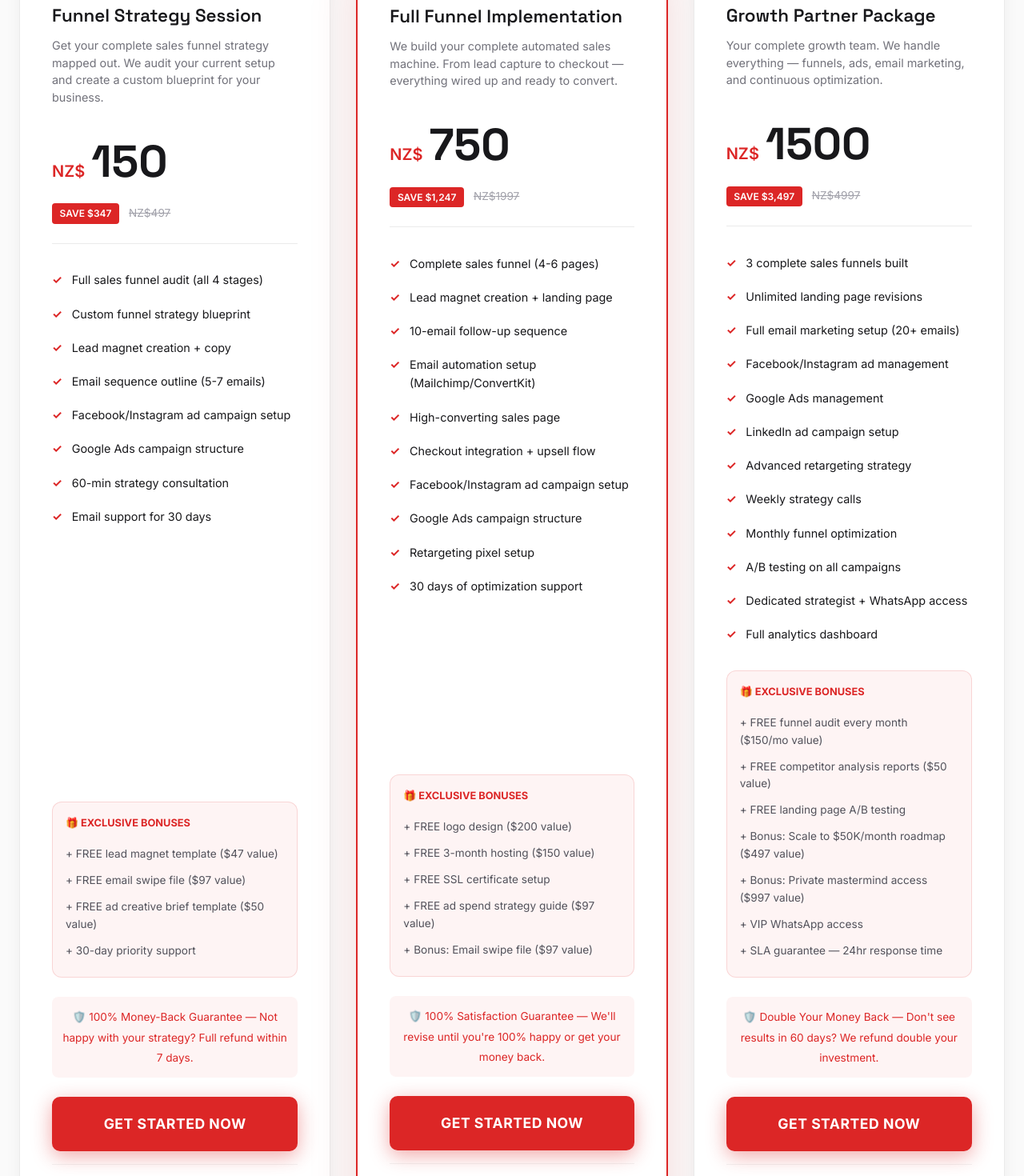
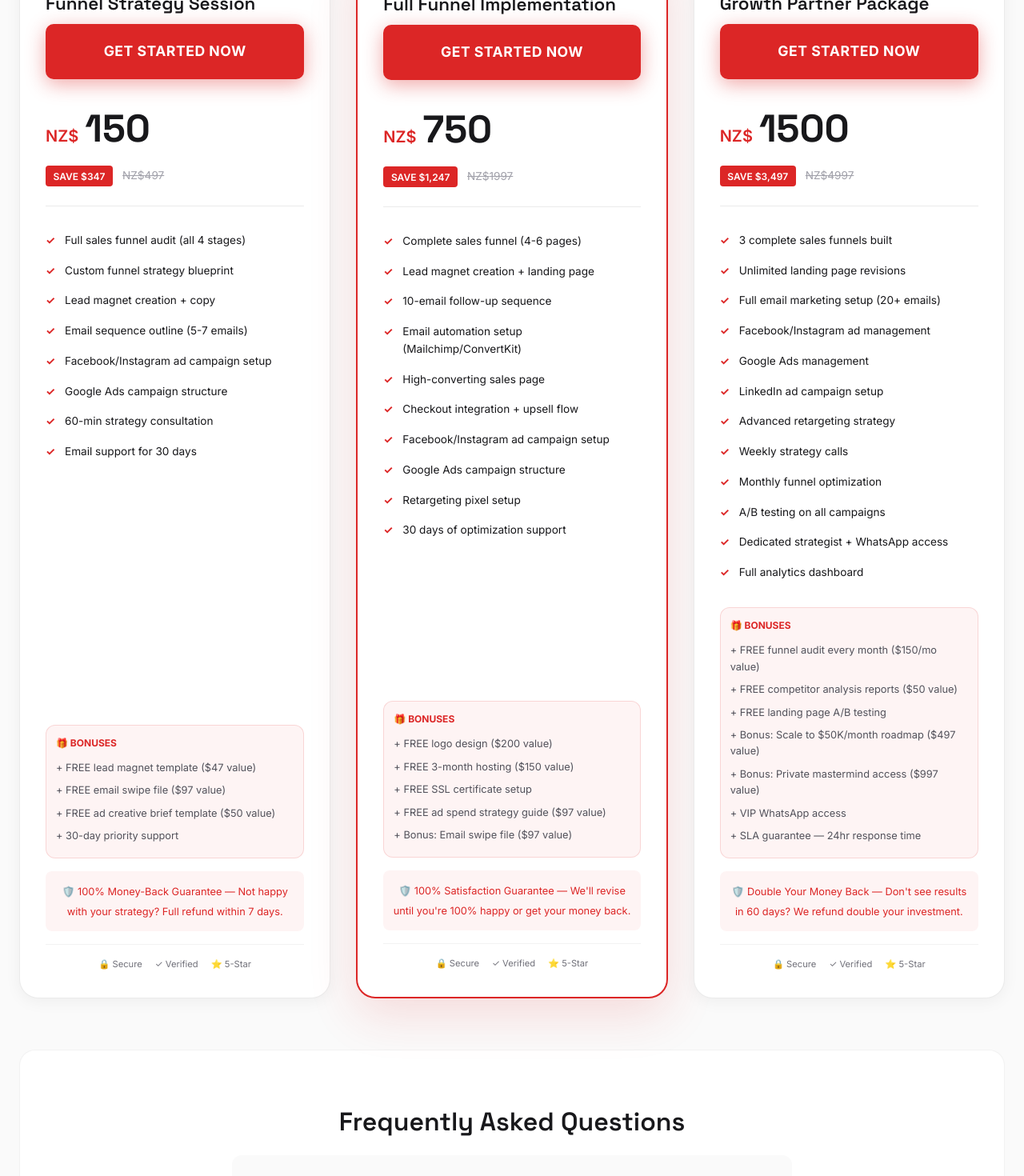
Before and after one commit to Alex1234569747/ascendant-strategy, a React (Vite) app: page /pricing in a window 1280 px wide. Shown: the part 520-1990 px from the top of the page at 80% size. Built offline with nearby package versions, Linux system fonts and the light colour scheme; the HTML template or start-up script is replaced by a standard one.

Commit message:
button at top of pricing

```diff
--- a/src/pages/Pricing.jsx
+++ b/src/pages/Pricing.jsx
@@ -133,7 +133,7 @@ export default function Pricing() {
               background: '#fff',
               border: service.recommended ? '2px solid #dc2626' : '1px solid rgba(0,0,0,0.08)',
               borderRadius: '24px',
-              padding: '2.5rem',
+              padding: '2rem',
               display: 'flex',
               flexDirection: 'column',
               position: 'relative',
@@ -175,19 +175,40 @@ export default function Pricing() {
                 {service.spotsLeft <= 2 ? '🚨 ' : ''}{service.spotsLeft} spots left
               </div>
 
-              <div style={{ marginBottom: '1.5rem' }}>
-                <span style={{ fontSize: '0.7rem', color: '#dc2626', textTransform: 'uppercase', letterSpacing: '0.1em', fontWeight: 600 }}>
-                  {service.tagline}
-                </span>
-                <h3 style={{ fontSize: '1.4rem', marginBottom: '0.5rem', fontFamily: 'Space Grotesk, sans-serif', fontWeight: 600 }}>{service.name}</h3>
-                <p style={{ color: '#71717a', fontSize: '0.9rem', lineHeight: 1.5 }}>{service.desc}</p>
-              </div>
+              <span style={{ fontSize: '0.7rem', color: '#dc2626', textTransform: 'uppercase', letterSpacing: '0.1em', fontWeight: 600 }}>
+                {service.tagline}
+              </span>
+              <h3 style={{ fontSize: '1.4rem', marginBottom: '0.5rem', fontFamily: 'Space Grotesk, sans-serif', fontWeight: 600 }}>{service.name}</h3>
 
-              {/* Pricing */}
+              {/* CTA Button at TOP - HUGE and OBVIOUS */}
+              <Link
+                to={`/payment?plan=${service.id}`}
+                style={{
+                  display: 'block',
+                  padding: '1.25rem',
+                  background: '#dc2626',
+                  border: 'none',
+                  color: '#fff',
+                  fontWeight: 700,
+                  fontSize: '1.1rem',
+                  textAlign: 'center',
+                  borderRadius: '10px',
+                  textDecoration: 'none',
+                  textTransform: 'uppercase',
+                  letterSpacing: '0.03em',
+                  transition: 'all 0.3s',
+                  boxShadow: '0 6px 25px rgba(220, 38, 38, 0.4)',
+                  marginBottom: '1.5rem'
+                }}
+              >
+                Get Started Now
+              </Link>
+
+              {/* Pricing - Right under the button */}
               <div style={{ marginBottom: '1.5rem', paddingBottom: '1.5rem', borderBottom: '1px solid rgba(0,0,0,0.08)' }}>
                 <div style={{ display: 'flex', alignItems: 'baseline', gap: '0.5rem' }}>
                   <span style={{ color: '#dc2626', fontSize: '1.25rem', fontWeight: 600 }}>NZ$</span>
-                  <span style={{ fontSize: '3.5rem', fontWeight: 700, fontFamily: 'Space Grotesk, sans-serif' }}>{service.price}</span>
+                  <span style={{ fontSize: '3rem', fontWeight: 700, fontFamily: 'Space Grotesk, sans-serif' }}>{service.price}</span>
                 </div>
                 <div style={{ display: 'flex', alignItems: 'center', gap: '0.75rem', marginTop: '0.5rem' }}>
                   <span style={{
@@ -209,7 +230,7 @@ export default function Pricing() {
               {/* Features */}
               <ul style={{ listStyle: 'none', flex: 1, marginBottom: '1.5rem' }}>
                 {service.features.map((f, i) => (
-                  <li key={i} style={{ display: 'flex', alignItems: 'flex-start', gap: '0.75rem', padding: '0.6rem 0', fontSize: '0.9rem' }}>
+                  <li key={i} style={{ display: 'flex', alignItems: 'flex-start', gap: '0.75rem', padding: '0.5rem 0', fontSize: '0.85rem' }}>
                     <span style={{ color: '#dc2626', fontWeight: 700, flexShrink: 0 }}>✓</span>
                     {f}
                   </li>
@@ -221,22 +242,22 @@ export default function Pricing() {
                 background: 'rgba(220, 38, 38, 0.05)',
                 border: '1px solid rgba(220, 38, 38, 0.15)',
                 borderRadius: '12px',
-                padding: '1rem',
-                marginBottom: '1.5rem'
+                padding: '0.75rem',
+                marginBottom: '1rem'
               }}>
                 <div style={{
                   color: '#dc2626',
-                  fontSize: '0.8rem',
+                  fontSize: '0.75rem',
                   fontWeight: 700,
-                  marginBottom: '0.75rem',
+                  marginBottom: '0.5rem',
                   textTransform: 'uppercase'
                 }}>
-                  🎁 Exclusive Bonuses
+                  🎁 Bonuses
                 </div>
                 {service.bonuses.map((bonus, i) => (
                   <div key={i} style={{
-                    fontSize: '0.85rem',
-                    padding: '0.35rem 0',
+                    fontSize: '0.8rem',
+                    padding: '0.25rem 0',
                     color: '#52525b'
                   }}>
                     {bonus}
@@ -249,47 +270,23 @@ export default function Pricing() {
                 background: 'rgba(220, 38, 38, 0.05)',
                 borderRadius: '8px',
                 padding: '0.75rem',
-                marginBottom: '1.5rem',
                 textAlign: 'center'
               }}>
-                <span style={{ color: '#dc2626', fontSize: '0.85rem' }}>🛡️ {service.guarantee}</span>
+                <span style={{ color: '#dc2626', fontSize: '0.8rem' }}>🛡️ {service.guarantee}</span>
               </div>
-
-              {/* CTA Button - RED, SOLID, OBVIOUS */}
-              <Link
-                to={`/payment?plan=${service.id}`}
-                style={{
-                  display: 'block',
-                  padding: '1.25rem',
-                  background: '#dc2626',
-                  border: 'none',
-                  color: '#fff',
-                  fontWeight: 700,
-                  fontSize: '1.1rem',
-                  textAlign: 'center',
-                  borderRadius: '10px',
-                  textDecoration: 'none',
-                  textTransform: 'uppercase',
-                  letterSpacing: '0.03em',
-                  transition: 'all 0.3s',
-                  boxShadow: '0 6px 25px rgba(220, 38, 38, 0.4)'
-                }}
-              >
-                Get Started Now
-              </Link>
 
               {/* Trust badges */}
               <div style={{
                 display: 'flex',
                 justifyContent: 'center',
-                gap: '1.5rem',
+                gap: '1rem',
                 marginTop: '1rem',
                 paddingTop: '1rem',
                 borderTop: '1px solid rgba(0,0,0,0.05)'
               }}>
-                <span style={{ color: '#71717a', fontSize: '0.75rem' }}>🔒 Secure</span>
-                <span style={{ color: '#71717a', fontSize: '0.75rem' }}>✓ Verified</span>
-                <span style={{ color: '#71717a', fontSize: '0.75rem' }}>⭐ 5-Star</span>
+                <span style={{ color: '#71717a', fontSize: '0.7rem' }}>🔒 Secure</span>
+                <span style={{ color: '#71717a', fontSize: '0.7rem' }}>✓ Verified</span>
+                <span style={{ color: '#71717a', fontSize: '0.7rem' }}>⭐ 5-Star</span>
               </div>
             </div>
           ))}
```
